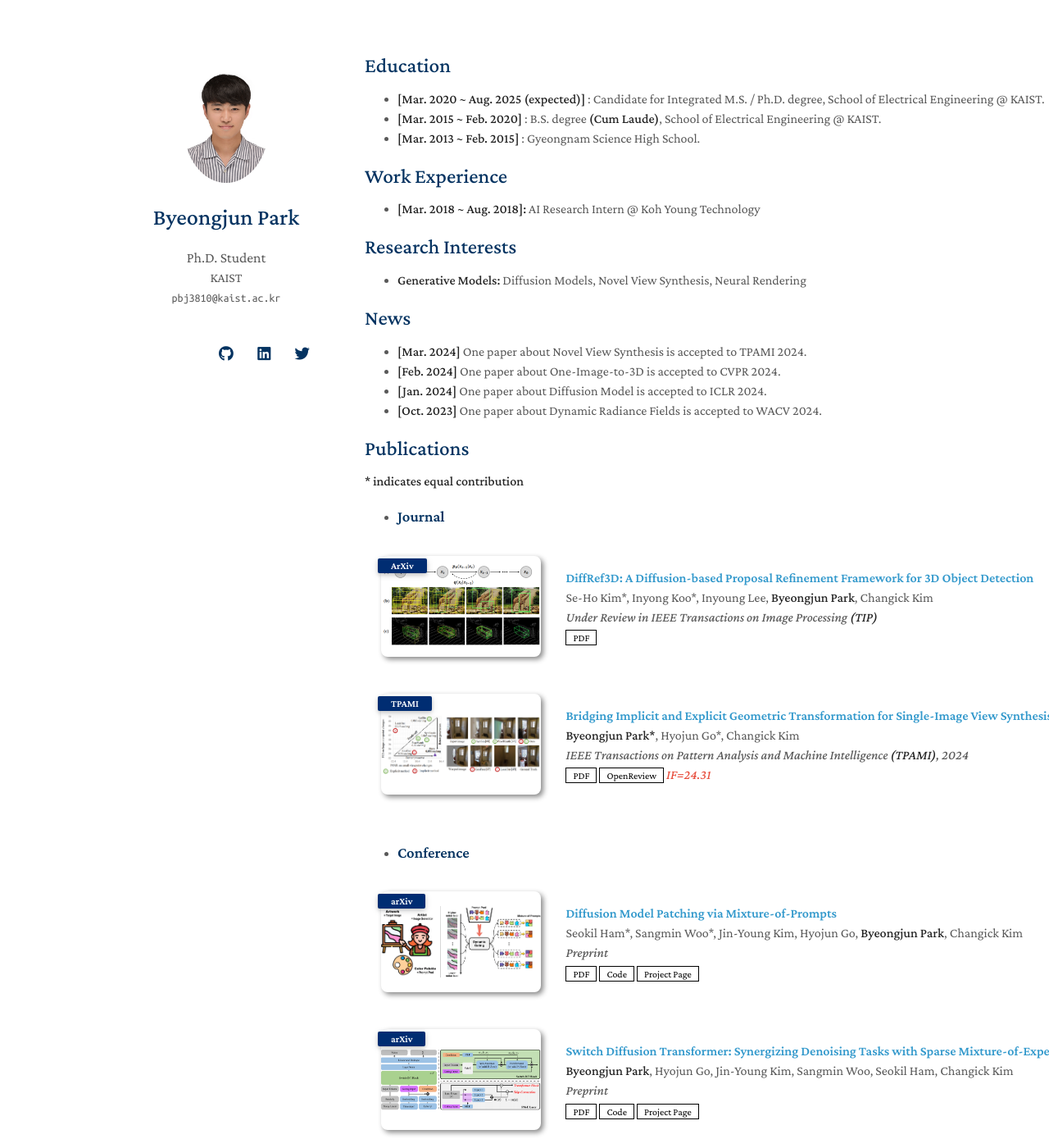
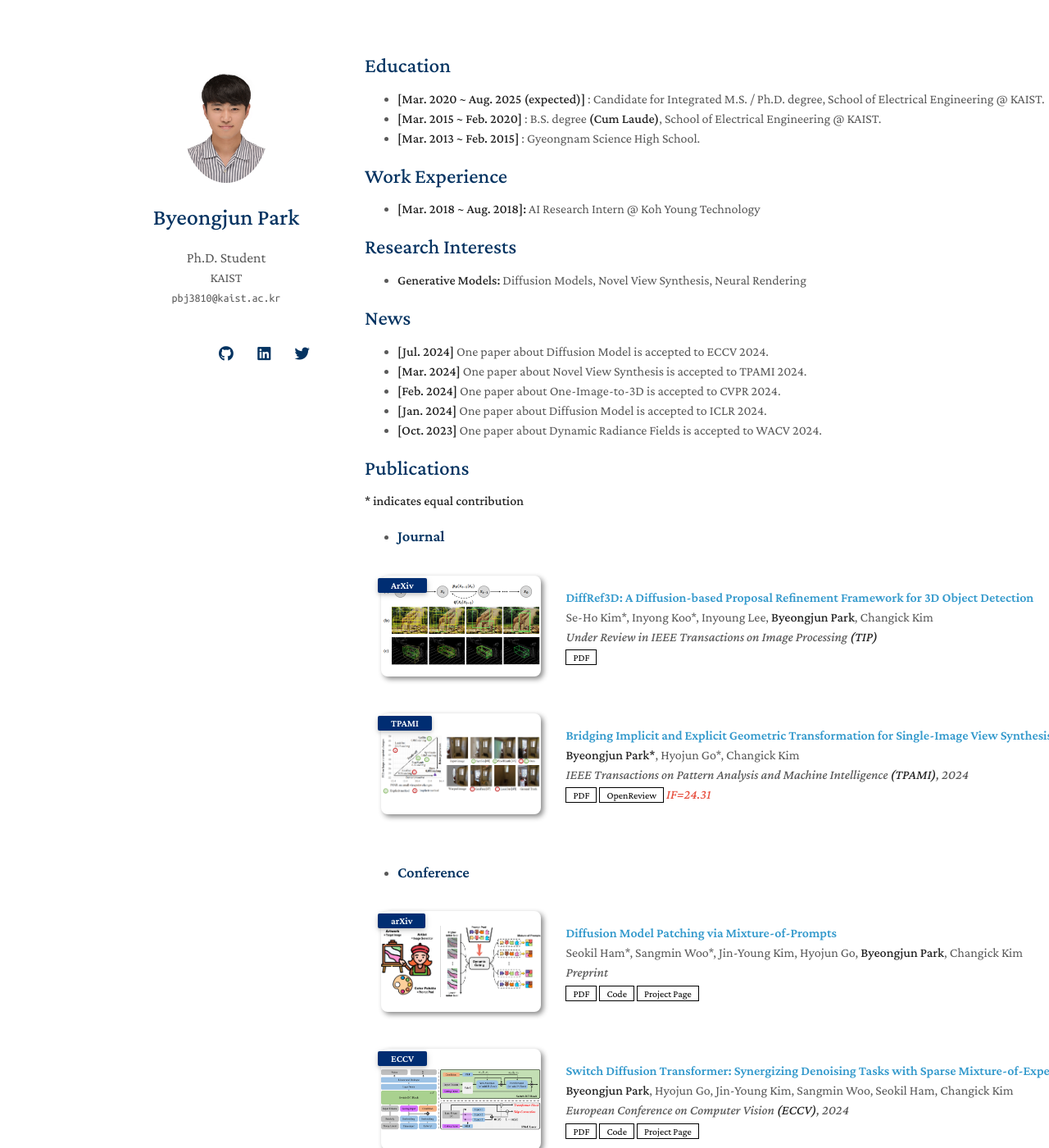
Before and after one commit to byeongjun-park/byeongjun-park.github.io, a Jekyll site: the page built from index.md, in a window 1280 px wide and 1400 px high. Shown: the whole window at 82% size. Built offline with Jekyll 4.4.1, drawn with Linux system fonts in a browser that asks for light colours; nearby versions of some CDN libraries; a style sheet for code colours, icons or effects is not loaded; our own code applies the rules of GitHub Pages for plain Markdown files.

Commit message:
profile update

```diff
--- a/_data/conference.yml
+++ b/_data/conference.yml
@@ -10,8 +10,8 @@ main:
 
   - title: "Switch Diffusion Transformer: Synergizing Denoising Tasks with Sparse Mixture-of-Experts"
     authors: <strong>Byeongjun Park</strong>, Hyojun Go, Jin-Young Kim, Sangmin Woo, Seokil Ham, Changick Kim
-    conference_short: arXiv
-    conference: Preprint
+    conference_short: ECCV
+    conference: European Conference on Computer Vision <strong>(ECCV)</strong>, 2024
     code: https://github.com/byeongjun-park/Switch-DiT
     page: https://byeongjun-park.github.io/Switch-DiT/
     pdf: https://arxiv.org/abs/2403.09176.pdf
--- a/index.md
+++ b/index.md
@@ -18,6 +18,7 @@ layout: homepage
 
 ## News
 
+* **[Jul. 2024]** One paper about Diffusion Model is accepted to ECCV 2024.
 * **[Mar. 2024]** One paper about Novel View Synthesis is accepted to TPAMI 2024.
 * **[Feb. 2024]** One paper about One-Image-to-3D is accepted to CVPR 2024.
 * **[Jan. 2024]** One paper about Diffusion Model is accepted to ICLR 2024.
```
